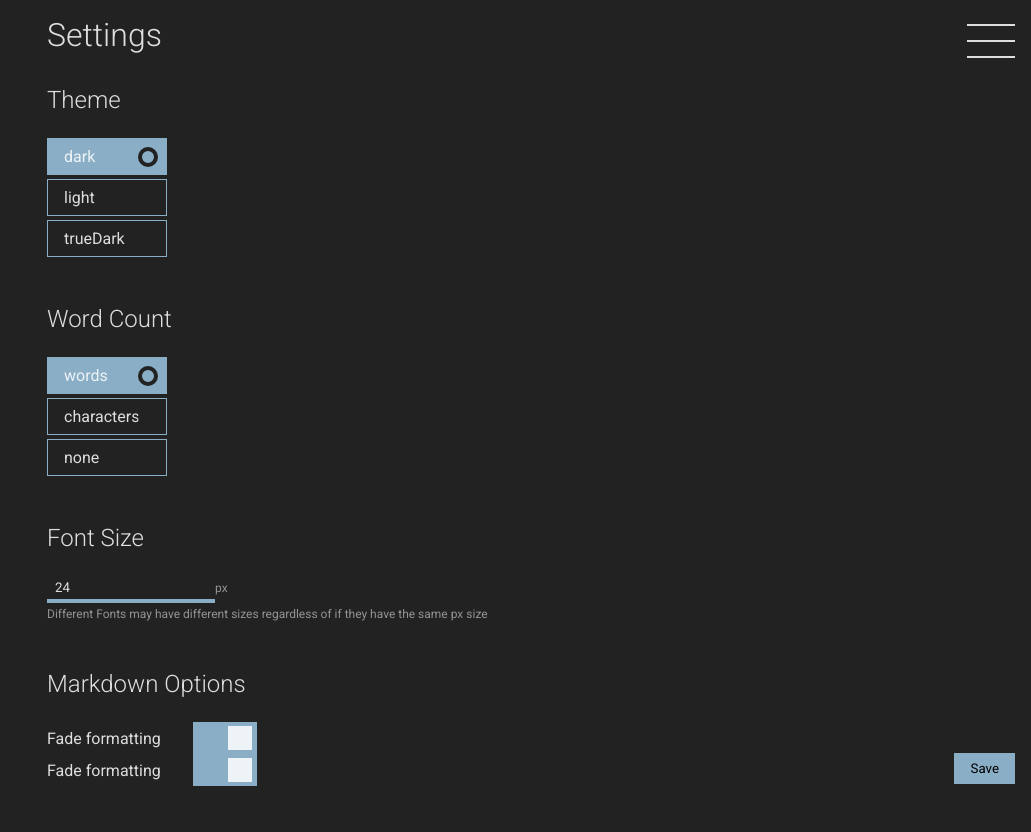
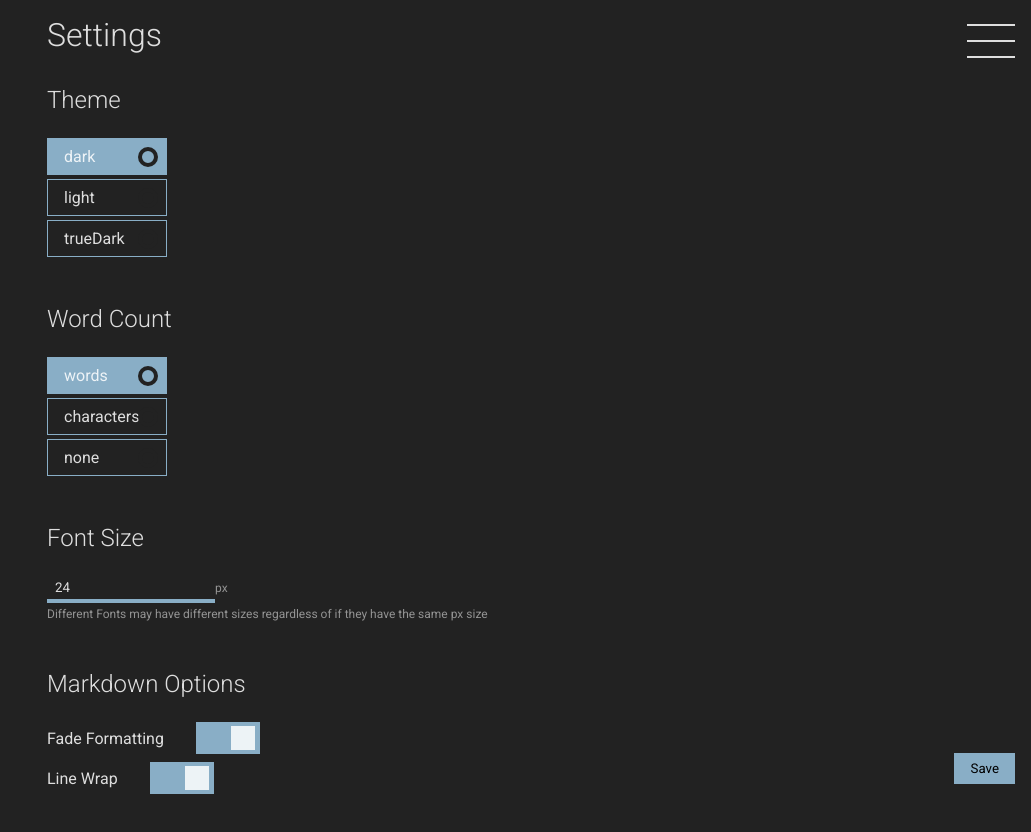
Before and after one commit to adenine-dev/pure-md-editor, a React (Create React App) app: page /app/settings in a window 1280 px wide. Shown: the top 832 px of the page, without its empty margins (249-1280 px from the left). Built offline with nearby package versions, Linux system fonts and the light colour scheme; what mousetrap would draw is missing.

Commit message:
added another setting

```diff
--- a/src/assets/js/api.js
+++ b/src/assets/js/api.js
@@ -82,7 +82,7 @@ const api = {
       fontSize: "24",
       countType: "words",
       fadeFormatting: true,
-
+      wrapLine: true,
     }
     if(localStorage.getItem("settings")) {
       api.settings = { ...defaultSettings,
--- a/src/components/CodeMirrorEditor.js
+++ b/src/components/CodeMirrorEditor.js
@@ -55,7 +55,7 @@ export default class CodeMirrorEditor extends Component {
       indentUnit: 2,
       tabSize: 2,
       autoCloseBrackets: true,
-      lineWrapping: true,
+      lineWrapping: api.getSetting("wrapLine"),
       inputStyle: "contenteditable",
       extraKeys: {
         "Enter": "newlineAndIndentContinueMarkdownList",
--- a/src/containers/Settings.js
+++ b/src/containers/Settings.js
@@ -61,7 +61,7 @@ export default class AppContainer extends Component {
       toggleContainer: {
         display: "flex",
         alignItems: "center",
-
+        marginBottom: "8px"
       },
       toggleLabel: {
         marginRight: "32px"
@@ -154,14 +154,14 @@ export default class AppContainer extends Component {
         <div className={ css(this.style.option) }>
           <h2 className={ css(this.style.headers) }>Markdown Options</h2>
           <div className={ css(this.style.toggleContainer) }>
-            <p className={ css(this.style.toggleLabel) }>Fade formatting</p>
+            <p className={ css(this.style.toggleLabel) }>Fade Formatting</p>
             <ToggleButton defaultValue={ this.state.settings.fadeFormatting }
               onChange={ (e) => this.handleToggleChange(e, "fadeFormatting") }/>
           </div>
           <div className={ css(this.style.toggleContainer) }>
-            <p className={ css(this.style.toggleLabel) }>Fade formatting</p>
-            <ToggleButton defaultValue={ this.state.settings.fadeFormatting }
-              onChange={ (e) => this.handleToggleChange(e, "fadeFormatting") }/>
+            <p className={ css(this.style.toggleLabel) }>Line Wrap</p>
+            <ToggleButton defaultValue={ this.state.settings.wrapLine }
+              onChange={ (e) => this.handleToggleChange(e, "wrapLine") }/>
           </div>
         </div>
         <button onClick={ this.handleSave.bind(this) }
```
